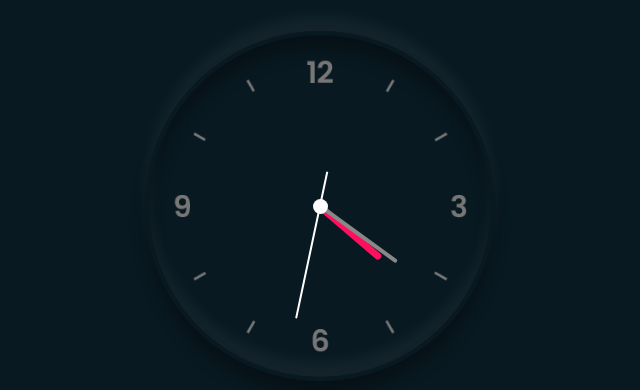
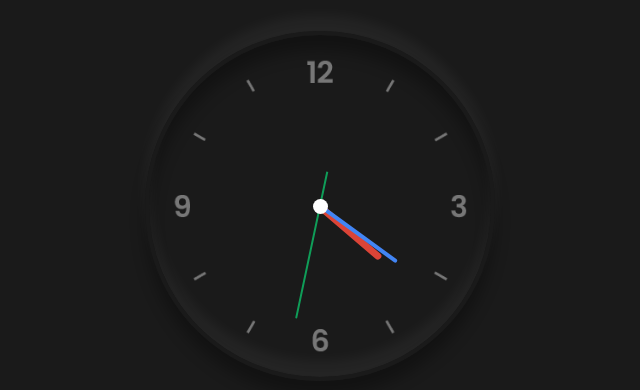
Before and after one commit to Beaskyy/clock, a plain HTML site: page index.html in a window 1280 px wide. Shown: the part 194-584 px from the top of the page, without its empty margins (320-960 px from the left). Drawn offline with Linux system fonts and the light colour scheme.

Commit message:
beasky commit

```diff
--- a/style.css
+++ b/style.css
@@ -9,7 +9,7 @@ body {
   justify-content: center;
   align-items: center;
   min-height: 100vh;
-  background: #091921;
+  background: #1a1a1a;
 }
 
 .clock {
@@ -20,7 +20,7 @@ body {
   align-items: center;
   background: url(clock.png);
   background-size: cover;
-  border: 4px solid #091921;
+  border: 4px solid #1a1a1a;
   border-radius: 50%;
   box-shadow: 0 -15px 15px rgba(255,255,255,0.05),
               inset 0 -15px 15px rgba(255,255,255,0.05),
@@ -72,7 +72,7 @@ body {
   position: absolute;
   width: 7px;
   height: 80px;
-  background: #ff105e;
+  background: #DB4437;
   z-index: 10;
   border-radius: 6px 6px 0 0;
 }
@@ -82,7 +82,7 @@ body {
   position: absolute;
   width: 4px;
   height: 90px;
-  background: #888888;
+  background: #4285F4;
   z-index: 11;
   border-radius: 6px 6px 0 0;
 }
@@ -92,7 +92,7 @@ body {
   position: absolute;
   width: 2px;
   height: 150px;
-  background: #fff;
+  background: #0F9D58;
   z-index: 12;
   border-radius: 6px 6px 0 0;
 }
```
